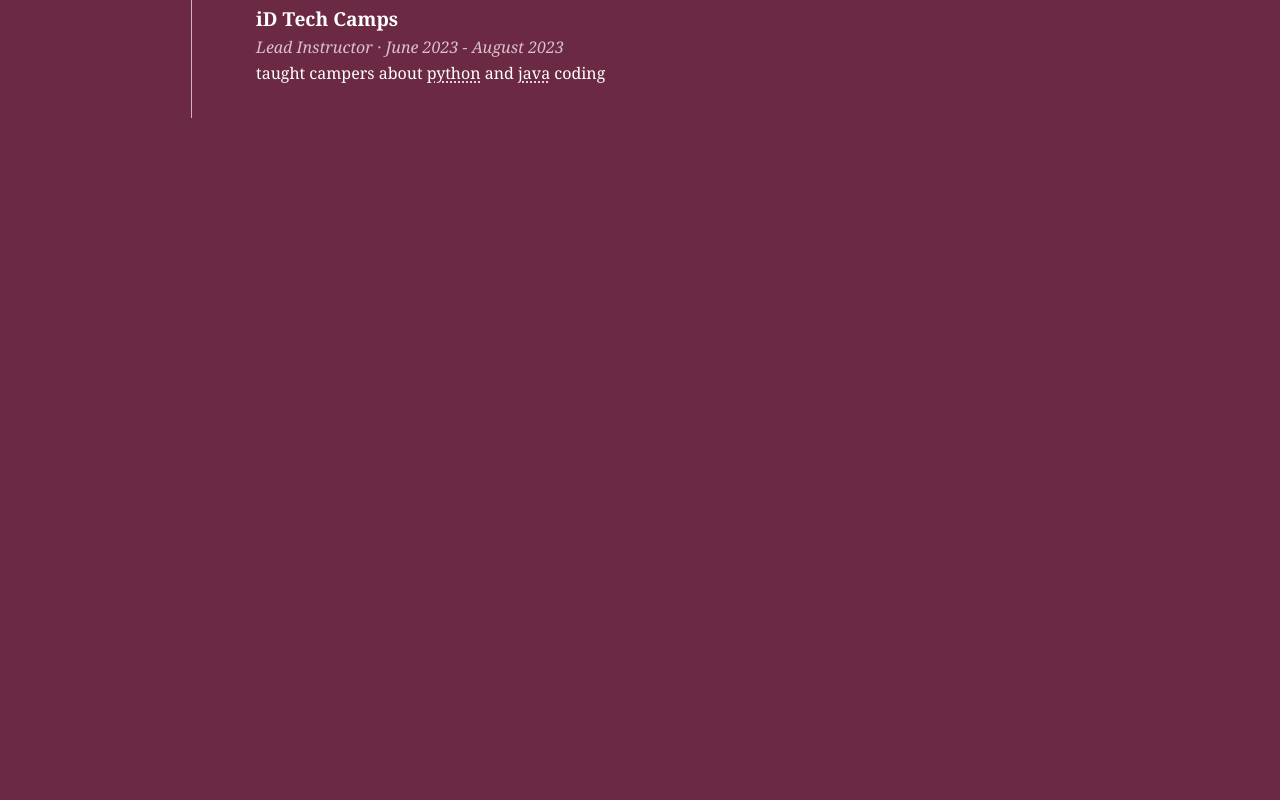
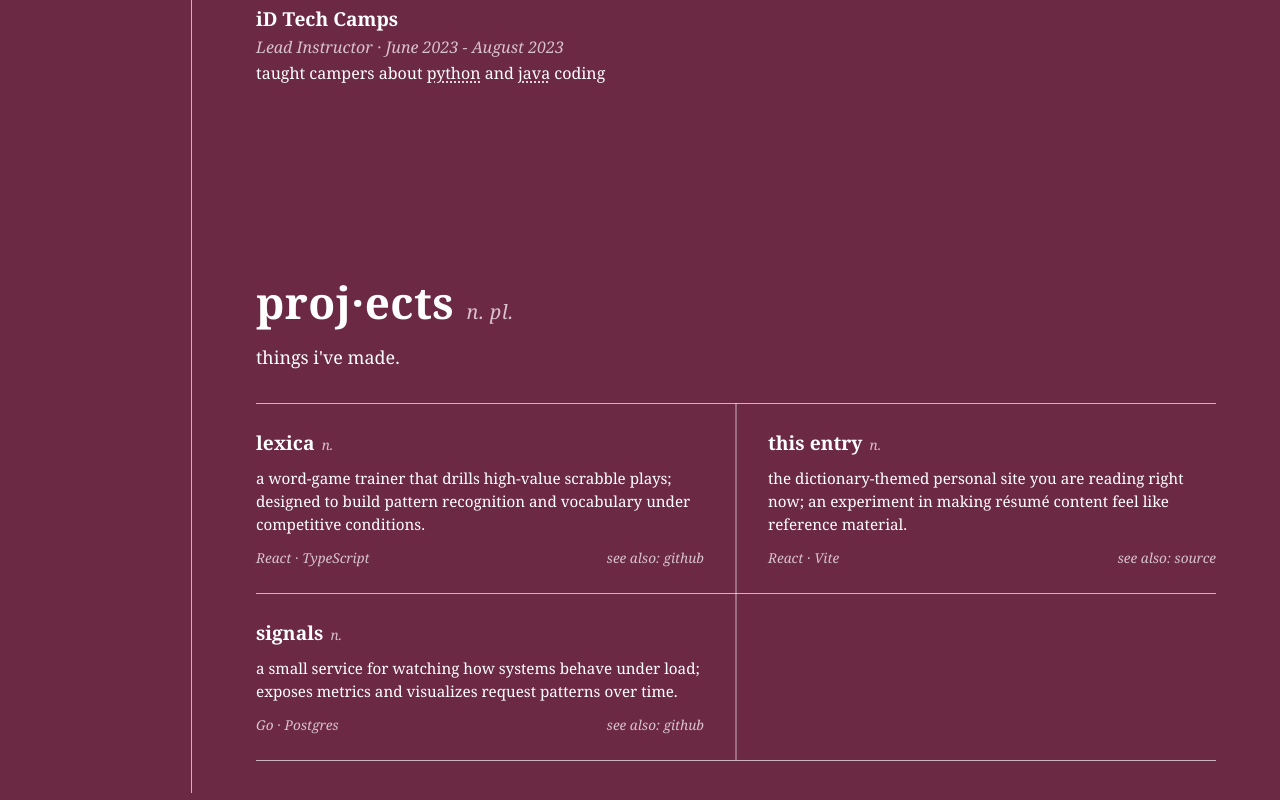
Before and after one commit to VirtualMe64/my-site, a React (Vite) app: page / in a window 1280 px wide. Shown: the part 1474-2274 px from the top of the page. Before the commit the page ends 1656 px from the top, so only its background shows below. Built offline with nearby package versions, Linux system fonts and the light colour scheme; a web font is replaced by a local one.

Commit message:
create placeholder projects section

```diff
--- a/src/App.jsx
+++ b/src/App.jsx
@@ -2,10 +2,11 @@
 import Sidebar from './components/ui/Sidebar.jsx'
 import Entry from './components/sections/Entry.jsx'
 import Experience from './components/sections/Experience.jsx'
+import Projects from './components/sections/Projects.jsx'
 import { useActiveSection } from './hooks/useActiveSection.js'
 import styles from './App.module.css'
 
-const SECTIONS = ['home', 'experience']
+const SECTIONS = ['home', 'experience', 'projects']
 
 export default function App() {
   const active = useActiveSection(SECTIONS)
@@ -25,6 +26,7 @@
       <main className={styles.main}>
         <Entry />
         <Experience />
+        <Projects />
       </main>
     </div>
   )
--- /dev/null
+++ b/src/components/sections/Projects.jsx
@@ -0,0 +1,66 @@
+import Headword from '../ui/Headword.jsx'
+import styles from './Projects.module.css'
+
+const projects = [
+  {
+    name: 'lexica',
+    pos: 'n.',
+    def: 'a word-game trainer that drills high-value scrabble plays; designed to build pattern recognition and vocabulary under competitive conditions.',
+    stack: 'React · TypeScript',
+    href: 'https://github.com/VirtualMe64',
+    cite: 'github',
+  },
+  {
+    name: 'this entry',
+    pos: 'n.',
+    def: 'the dictionary-themed personal site you are reading right now; an experiment in making résumé content feel like reference material.',
+    stack: 'React · Vite',
+    href: 'https://github.com/VirtualMe64/my-site',
+    cite: 'source',
+  },
+  {
+    name: 'signals',
+    pos: 'n.',
+    def: 'a small service for watching how systems behave under load; exposes metrics and visualizes request patterns over time.',
+    stack: 'Go · Postgres',
+    href: 'https://github.com/VirtualMe64',
+    cite: 'github',
+  },
+]
+
+const rows = []
+for (let i = 0; i < projects.length; i += 2) rows.push(projects.slice(i, i + 2))
+
+export default function Projects() {
+  return (
+    <section id="projects">
+      <div className={styles.projects}>
+        <Headword pos="n. pl.">
+          proj<span aria-hidden="true">·</span>ects
+        </Headword>
+        <p className={styles.gloss}>things i've made.</p>
+        <div className={styles.grid}>
+          {rows.map((row, i) => (
+            <div key={i} className={styles.row}>
+              {row.map((project) => (
+                <article key={project.name} className={styles.card}>
+                  <div className={styles.cardHead}>
+                    <span className={styles.name}>{project.name}</span>
+                    <span className={styles.pos}>{project.pos}</span>
+                  </div>
+                  <p className={styles.def}>{project.def}</p>
+                  <footer className={styles.cardFoot}>
+                    <span className={styles.stack}>{project.stack}</span>
+                    <a className={styles.seeAlso} href={project.href} target="_blank" rel="noreferrer">
+                      see also: {project.cite}
+                    </a>
+                  </footer>
+                </article>
+              ))}
+            </div>
+          ))}
+        </div>
+      </div>
+    </section>
+  )
+}
--- /dev/null
+++ b/src/components/sections/Projects.module.css
@@ -0,0 +1,111 @@
+.projects {
+  max-width: 60rem;
+}
+
+.gloss {
+  margin-top: 1rem;
+  font-weight: 300;
+}
+
+.grid {
+  margin-top: 2rem;
+  position: relative;
+  border-bottom: 1px solid var(--color-rule);
+}
+
+/* center vertical — spans full grid height regardless of row count */
+.grid::before {
+  content: '';
+  position: absolute;
+  top: 0;
+  bottom: 0;
+  left: 50%;
+  transform: translateX(-0.5px);
+  width: 1px;
+  background: var(--color-rule);
+  pointer-events: none;
+}
+
+.row {
+  display: grid;
+  grid-template-columns: repeat(2, 1fr);
+  border-top: 1px solid var(--color-rule);
+}
+
+.card {
+  padding: 1.5rem 2rem 1.5rem 0;
+  display: flex;
+  flex-direction: column;
+  gap: 0.5rem;
+}
+
+.card:nth-child(2) {
+  padding-left: 2rem;
+  padding-right: 0;
+}
+
+.cardHead {
+  display: flex;
+  align-items: baseline;
+  gap: 0.4em;
+}
+
+.name {
+  font-size: 1.2rem;
+  font-weight: 700;
+}
+
+.pos {
+  font-size: 0.85rem;
+  font-style: italic;
+  color: var(--color-text-muted);
+}
+
+.def {
+  font-weight: 300;
+  font-size: 0.95rem;
+  line-height: 1.5;
+  flex: 1;
+}
+
+.cardFoot {
+  display: flex;
+  justify-content: space-between;
+  align-items: baseline;
+  margin-top: 0.25rem;
+}
+
+.stack {
+  font-size: 0.85rem;
+  color: var(--color-text-muted);
+  font-style: italic;
+}
+
+.seeAlso {
+  font-size: 0.85rem;
+  font-style: italic;
+  color: var(--color-text-muted);
+  transition: color 0.2s ease;
+}
+
+.seeAlso:hover {
+  color: var(--color-text);
+  text-decoration: underline;
+  text-decoration-style: dotted;
+  text-underline-offset: 3px;
+}
+
+@media (max-width: 640px) {
+  .grid::before {
+    display: none;
+  }
+
+  .row {
+    grid-template-columns: 1fr;
+  }
+
+  .card:nth-child(2) {
+    padding-left: 0;
+    border-top: 1px solid var(--color-rule);
+  }
+}
--- a/src/components/ui/Sidebar.jsx
+++ b/src/components/ui/Sidebar.jsx
@@ -5,6 +5,7 @@
 const links = [
   { id: 'home', label: 'Home' },
   { id: 'experience', label: 'Experience' },
+  { id: 'projects', label: 'Projects' },
 ]
 
 export default function Sidebar({ active }) {
```
